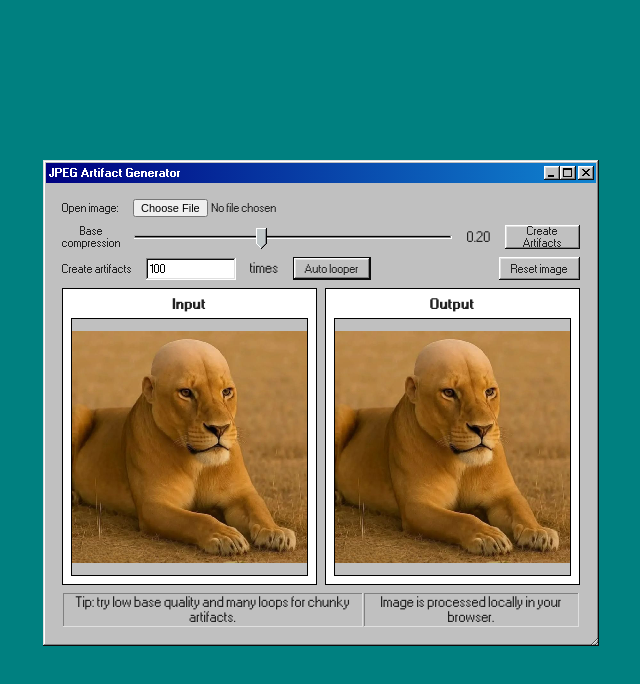
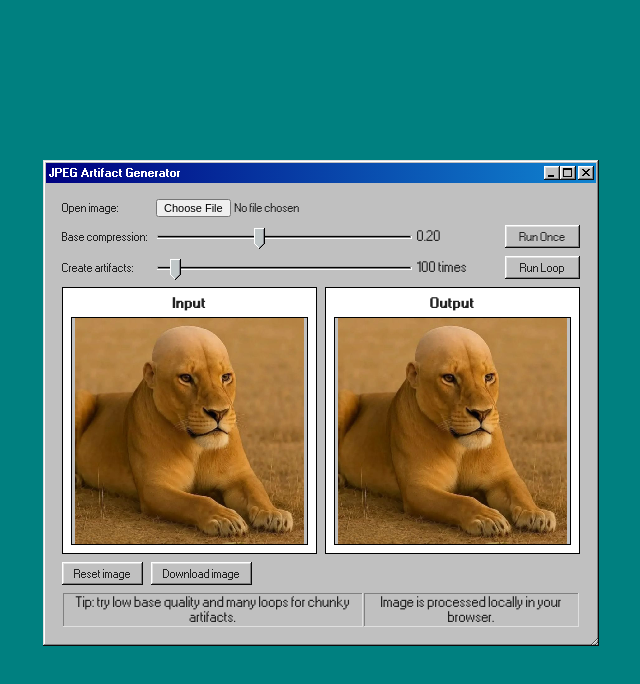
Before and after one commit to hritsh/jpeg98, a Svelte app: page / in a window 1280 px wide. Shown: the top 684 px of the page, without its empty margins (322-962 px from the left). Built offline with nearby package versions, Linux system fonts and the light colour scheme.

Commit message:
Update Layout & Add Download Button

```diff
--- a/src/App.svelte
+++ b/src/App.svelte
@@ -104,6 +104,15 @@
     };
   }
 
+  function downloadImage() {
+    if (!outImg?.src) return;
+
+    const link = document.createElement('a');
+    link.download = 'jpeg-artifacts.jpg';
+    link.href = outImg.src;
+    link.click();
+  }
+
   function clamp(v, min, max) {
     return Math.max(min, Math.min(max, v));
   }
@@ -147,37 +156,35 @@
 
     <div class="window-body">
       <div class="controls">
-        <div class="field-row">
+        <div class="control-grid">
           <label for="file">Open image:</label>
           <input id="file" type="file" accept="image/*" on:change={handleFile} />
+          <div></div>
+
+          <label for="factor">Base compression:</label>
+          <input id="factor" type="range" min="0" max="0.5" step="0.01" bind:value={factor} />
+          <div class="control-group">
+            <span class="value">{factor.toFixed(2)}</span>
+            <button class="button" on:click={compressOnce}>Run Once</button>
+          </div>
+
+          <label for="loop">Create artifacts:</label>
+          {#if isProcessing}
+            <div class="progress-indicator segmented" style="height: 18px; min-width: 120px;">
+              <span class="progress-indicator-bar" style="width: {processProgress}%;"></span>
+            </div>
+            <div class="control-group">
+              <span class="progress-text">{processedCount}/{totalIterations}</span>
+              <button class="button" disabled>Processing...</button>
+            </div>
+          {:else}
+            <input id="loop" type="range" min="1" max="2000" step="1" bind:value={loopCount} />
+            <div class="control-group">
+              <span class="value">{loopCount} times</span>
+              <button class="button" on:click={autoLoop}>Run Loop</button>
+            </div>
+          {/if}
         </div>
-
-        <div class="field-row">
-          <label for="factor">Base compression</label>
-          <input id="factor" type="range" min="0" max="0.5" step="0.01" bind:value={factor} />
-          <span class="value">{factor.toFixed(2)}</span>
-          <button class="button" on:click={compressOnce}>Create Artifacts</button>
-        </div>
-
-        <div class="field-row">
-          <label for="loop">Create artifacts</label>
-          <input id="loop" type="number" min="1" max="2000" step="1" bind:value={loopCount} style="width: 90px;" />
-          <span>times</span>
-          <button class="button default" on:click={autoLoop} disabled={isProcessing}>
-            {isProcessing ? 'Processing...' : 'Auto looper'}
-          </button>
-          <button class="button reset-button" on:click={resetImage}>Reset image</button>
-        </div>
-
-        {#if isProcessing}
-          <div class="field-row progress-row">
-            <label>Progress:</label>
-            <div class="progress-container">
-              <div class="progress-bar" style="width: {processProgress}%"></div>
-            </div>
-            <span class="progress-text">{processedCount}/{totalIterations}</span>
-          </div>
-        {/if}
       </div>
 
       <div class="content">
@@ -190,6 +197,11 @@
             <div class="panel-title">Output</div>
             <img bind:this={outImg} alt="output" />
           </div>
+        </div>
+
+        <div class="bottom-controls">
+          <button class="button" on:click={resetImage}>Reset image</button>
+          <button class="button" on:click={downloadImage}>Download image</button>
         </div>
 
         <div class="status-bar">
@@ -221,6 +233,18 @@
   }
   .controls {
     flex-shrink: 0;
+    margin-bottom: 8px;
+  }
+  .control-grid {
+    display: grid;
+    grid-template-columns: auto 1fr auto;
+    gap: 8px;
+    align-items: center;
+  }
+  .control-group {
+    display: flex;
+    align-items: center;
+    gap: 8px;
   }
   .content {
     flex-grow: 1;
@@ -288,12 +312,22 @@
     min-height: 0;
   }
   .value {
-    width: 40px;
-    text-align: right;
-    display: inline-block;
+    min-width: 80px;
+    text-align: left;
+    font-size: 1em;
+  }
+  .bottom-controls {
+    flex-shrink: 0;
+    display: flex;
+    gap: 8px;
+    margin-top: 8px;
+    margin-bottom: 8px;
   }
   .status-bar {
     flex-shrink: 0;
-    margin-top: 8px;
+  }
+  label {
+    text-align: right;
+    font-weight: normal;
   }
 </style>
```
